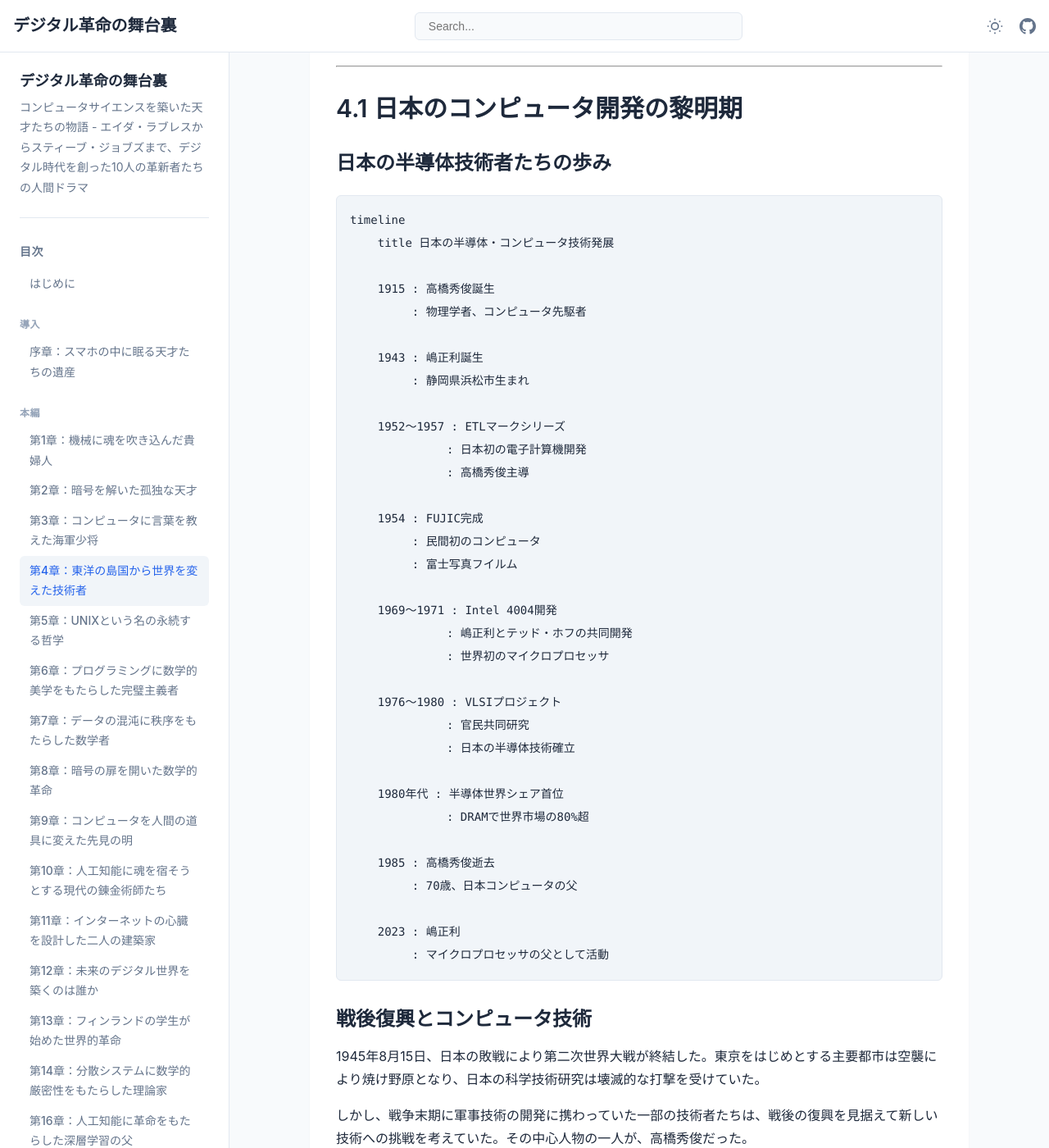
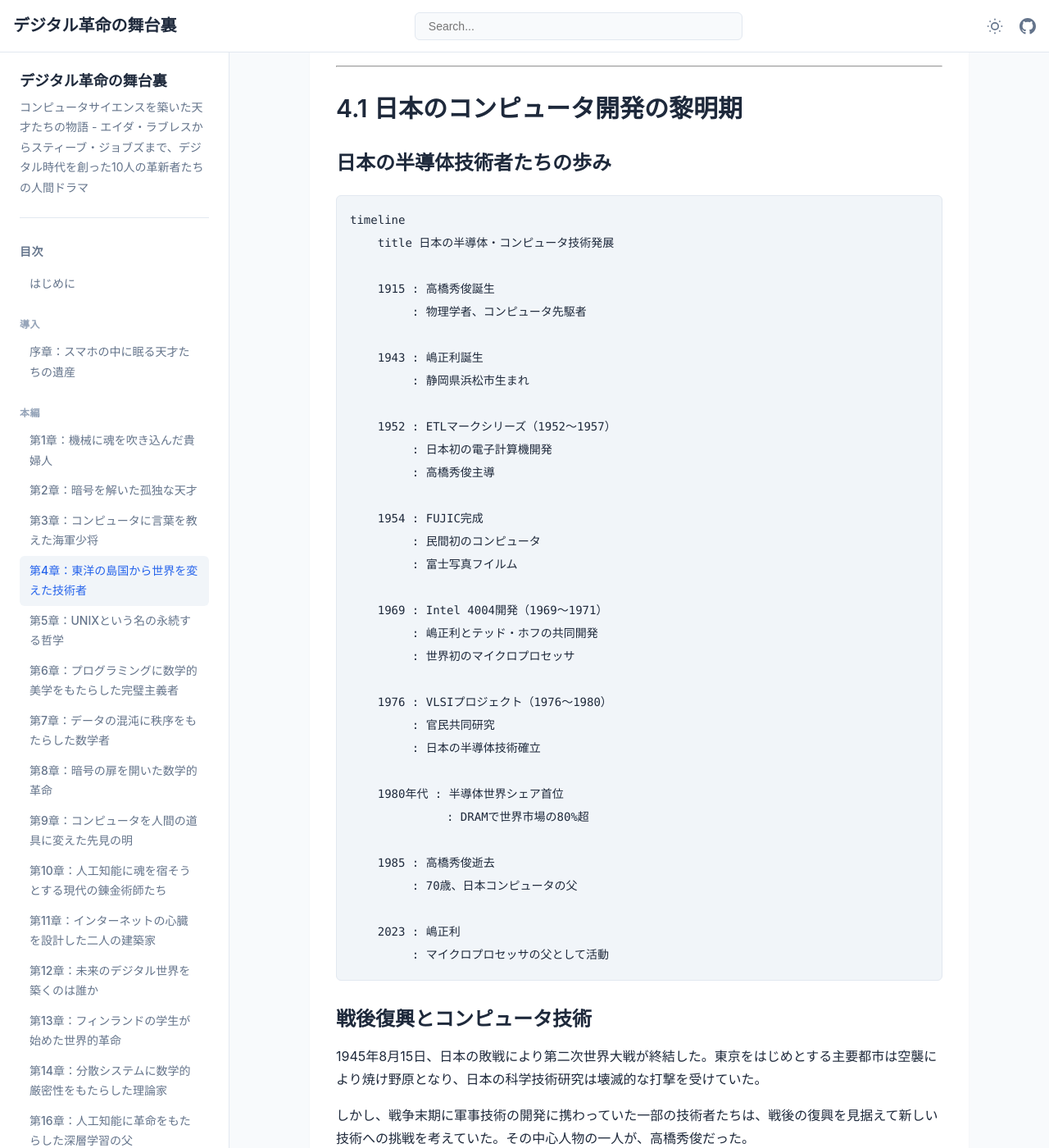
Before and after one commit to itdojp/cs-visionaries-book, a Jekyll site: the page built from docs/chapters/chapter04.md, in a window 1280 px wide and 1400 px high, scrolled down 1007 px. Shown: the whole window at 82% size. Built offline with Jekyll 4.4.1, drawn with Linux system fonts in a browser that asks for light colours.

Commit message:
Fix foundation chapter review feedback

```diff
--- a/docs/chapters/chapter04.md
+++ b/docs/chapters/chapter04.md
@@ -41,21 +42,21 @@ timeline
     1943 : 嶋正利誕生
          : 静岡県浜松市生まれ
 
-    1952〜1957 : ETLマークシリーズ
-              : 日本初の電子計算機開発
-              : 高橋秀俊主導
+    1952 : ETLマークシリーズ（1952〜1957）
+         : 日本初の電子計算機開発
+         : 高橋秀俊主導
 
     1954 : FUJIC完成
          : 民間初のコンピュータ
          : 富士写真フイルム
 
-    1969〜1971 : Intel 4004開発
-              : 嶋正利とテッド・ホフの共同開発
-              : 世界初のマイクロプロセッサ
+    1969 : Intel 4004開発（1969〜1971）
+         : 嶋正利とテッド・ホフの共同開発
+         : 世界初のマイクロプロセッサ
 
-    1976〜1980 : VLSIプロジェクト
-              : 官民共同研究
-              : 日本の半導体技術確立
+    1976 : VLSIプロジェクト（1976〜1980）
+         : 官民共同研究
+         : 日本の半導体技術確立
 
     1980年代 : 半導体世界シェア首位
               : DRAMで世界市場の80%超
```
Also changed, not shown: other parts of docs/chapters/chapter04.md (+1 -0 lines), docs/chapters/chapter01.md (+2 -0 lines).
